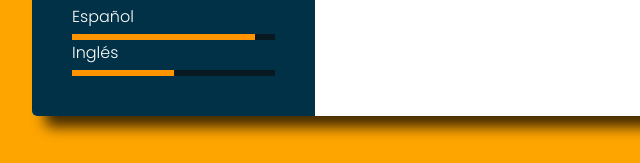
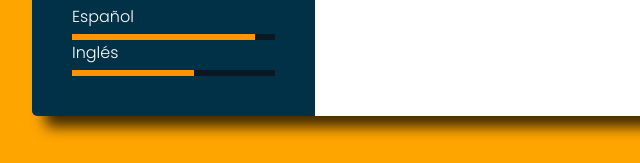
Before and after one commit to Carlos13157/Portfolio, a website: page cv/index.html in a window 1280 px wide. Shown: the part 1631-1794 px from the top of the page, 183-823 px from the left. Drawn offline with Linux system fonts and the light colour scheme; files whose address does not match are found by name.

Commit message:
Updated English Level Skill

```diff
--- a/cv/index.html
+++ b/cv/index.html
@@ -136,7 +136,7 @@
                     <li>
                         <span class="text">Inglés</span>
                         <span class="percent">
-                            <div style="width: 50%;"></div>
+                            <div style="width: 60%;"></div>
                         </span>
                     </li>
                 </ul>
```
